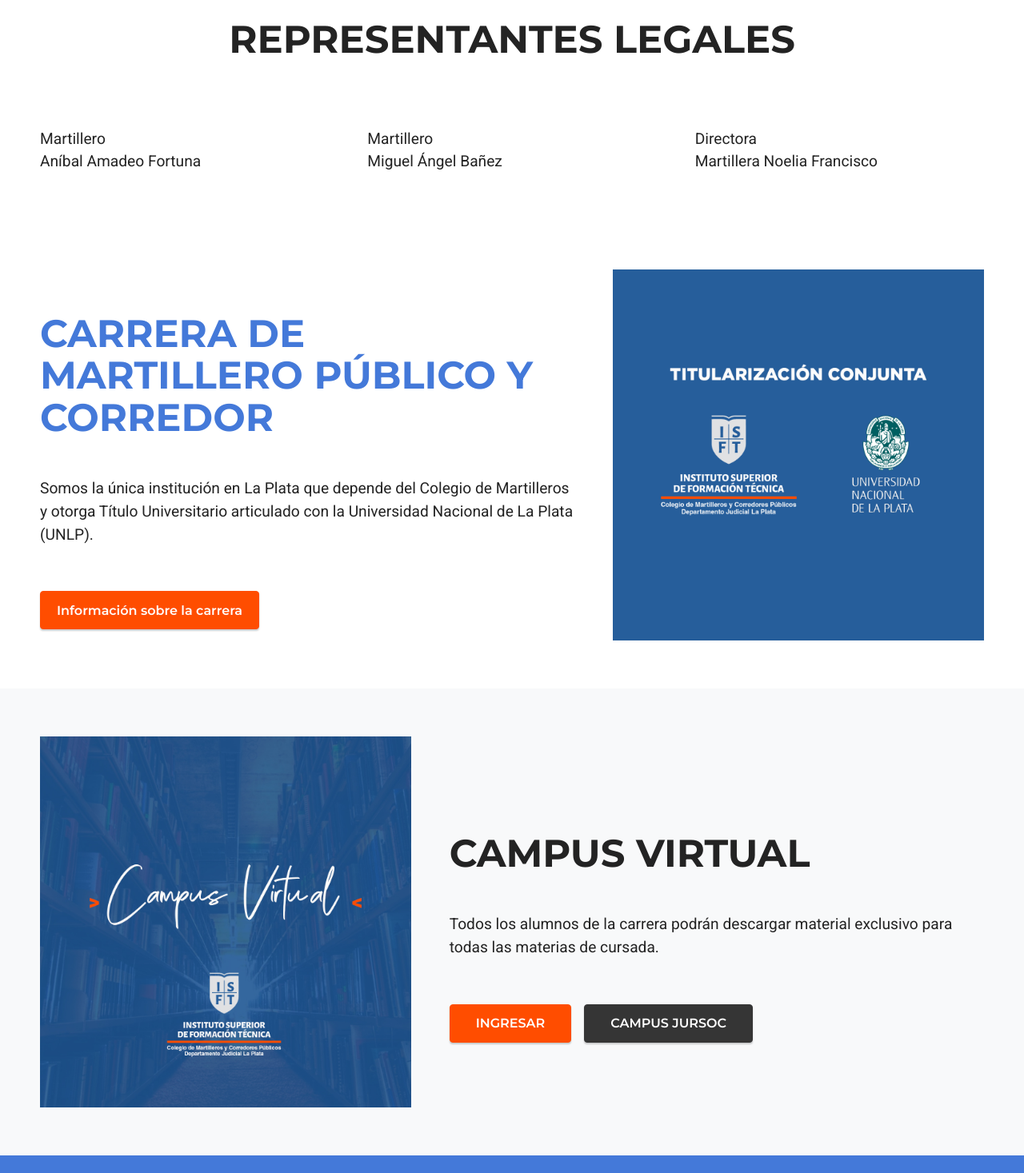
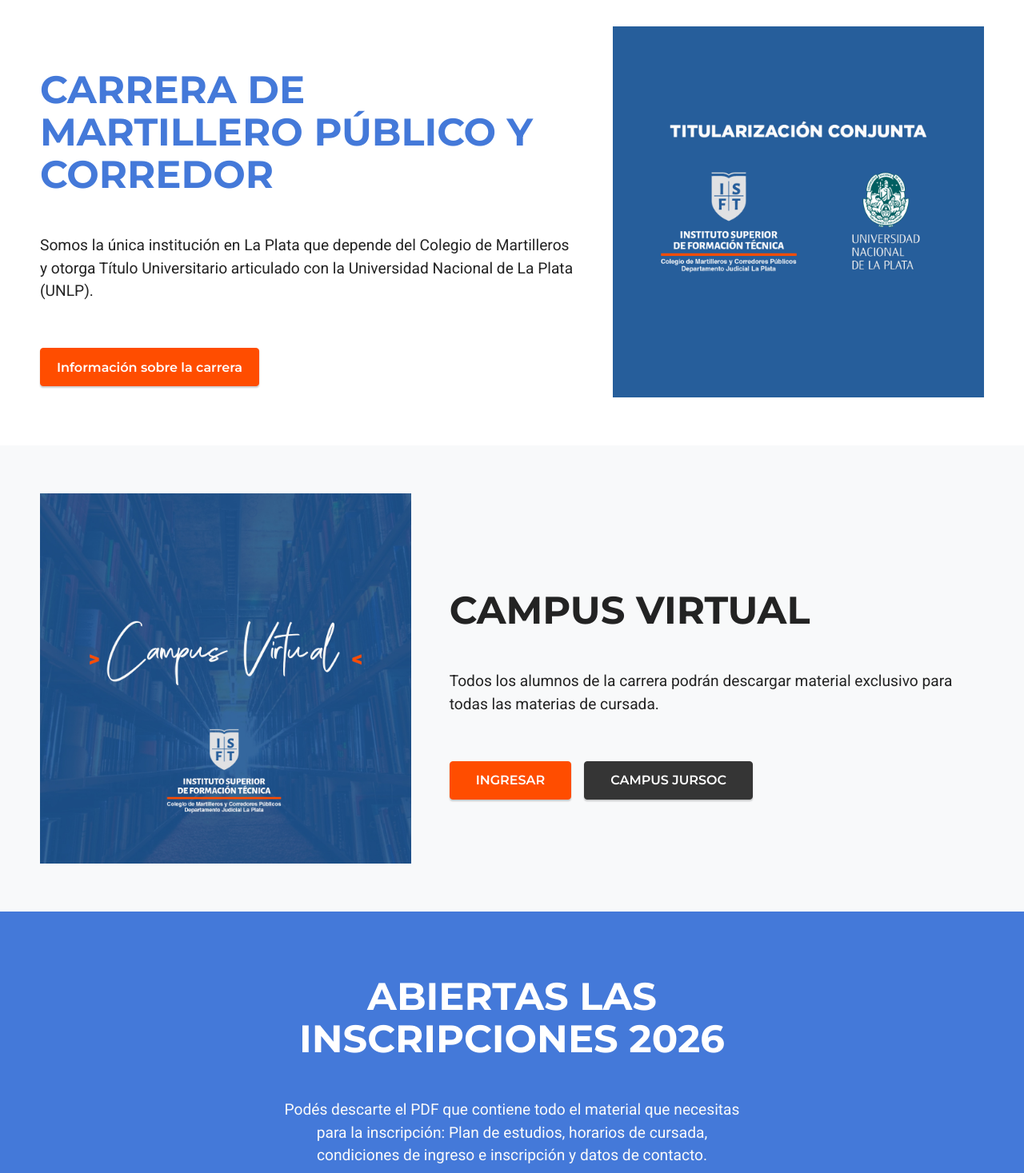
Before and after one commit to agusszarate/instituto-de-martilleros, a Next.js app: page / in a window 1280 px wide. Shown: the part 1330-2797 px from the top of the page at 80% size. Built offline with nearby package versions, Linux system fonts and the light colour scheme.

Commit message:
refactor header/responsive styles, adjust inscriptions layout/typography, remove RepresentativesSection and references

```diff
--- a/app/layout.tsx
+++ b/app/layout.tsx
@@ -54,6 +54,92 @@
               scroll-behavior: auto;
             }
           }
+
+          .ant-layout-header {
+            height: 80px !important;
+          }
+
+          .ant-layout-header img {
+            height: 70px !important;
+          }
+
+          .ant-layout-header .ant-typography {
+            display: none !important;
+          }
+
+          .ant-layout-header .ant-row {
+            padding: 0 20px !important;
+          }
+
+          .ant-layout-header a {
+            justify-content: center !important;
+          }
+
+          @media (min-width: 768px) {
+            .ant-layout-header {
+              height: 92.2px !important;
+            }
+
+            .ant-layout-header img {
+              height: 95px !important;
+            }
+
+            .ant-layout-header .ant-typography {
+              display: block !important;
+            }
+
+            .ant-layout-header .ant-row {
+              padding: 0 50px !important;
+            }
+
+            .ant-layout-header a {
+              justify-content: flex-start !important;
+            }
+          }
+
+          .inscriptions-title {
+            font-size: 32px !important;
+          }
+
+          .inscriptions-text {
+            font-size: 16px !important;
+          }
+
+          .inscriptions-button {
+            font-size: 14px !important;
+            padding-left: 24px !important;
+            padding-right: 24px !important;
+          }
+
+          @media (min-width: 576px) {
+            .inscriptions-title {
+              font-size: 40px !important;
+            }
+
+            .inscriptions-text {
+              font-size: 18px !important;
+            }
+
+            .inscriptions-button {
+              font-size: 15px !important;
+            }
+          }
+
+          @media (min-width: 768px) {
+            .inscriptions-title {
+              font-size: 48px !important;
+            }
+
+            .inscriptions-text {
+              font-size: 19.2px !important;
+            }
+
+            .inscriptions-button {
+              font-size: 16px !important;
+              padding-left: 32px !important;
+              padding-right: 32px !important;
+            }
+          }
         `}</style>
       </head>
       <body style={{ margin: 0, padding: 0 }}>
--- a/app/page.tsx
+++ b/app/page.tsx
@@ -4,7 +4,6 @@
 import { Typography, Space, Row, Col, Button } from "antd";
 import MainLayout from "@/components/Layout/MainLayout";
 import ValuesSection from "@/components/Sections/ValuesSection";
-import RepresentativesSection from "@/components/Sections/RepresentativesSection";
 import CareerSection from "@/components/Sections/CareerSection";
 import CampusSection from "@/components/Sections/CampusSection";
 import InscriptionsSection from "@/components/Sections/InscriptionsSection";
@@ -135,8 +134,6 @@
             NOSOTROS
           </Title>
           <ValuesSection />
-          <div style={{ margin: "60px 0 40px" }} />
-          <RepresentativesSection />
         </div>
       </section>
 
--- a/components/Layout/MainLayout.tsx
+++ b/components/Layout/MainLayout.tsx
@@ -41,7 +41,6 @@
           zIndex: 1000,
           background: "#ffffff",
           padding: "0",
-          height: "92.2px",
           boxShadow: "0 2px 8px rgba(0,0,0,0.06)",
           borderBottom: "1px solid #efefef",
         }}
@@ -49,9 +48,9 @@
         <Row
           justify="space-between"
           align="middle"
-          style={{ height: "100%", padding: "0 50px" }}
+          style={{ height: "100%", padding: "0 20px" }}
         >
-          <Col xs={18} md={14} lg={8}>
+          <Col xs={24} sm={24} md={14} lg={8}>
             <a
               href="#"
               onClick={(e) => {
@@ -64,13 +63,14 @@
                 alignItems: "center",
                 gap: "16px",
                 cursor: "pointer",
+                justifyContent: "center",
               }}
             >
               <img
                 src="/images/logo-instituto-5.png"
                 alt="ISFT"
                 style={{
-                  height: "95px",
+                  height: "70px",
                   width: "auto",
                   flexShrink: 0,
                 }}
@@ -86,6 +86,7 @@
                   textTransform: "uppercase",
                   lineHeight: 1.5,
                   whiteSpace: "nowrap",
+                  display: "none",
                 }}
               >
                 INSTITUTO SUPERIOR DE FORMACIÓN TÉCNICA
@@ -128,52 +129,11 @@
               }}
             />
           </Col>
-          {/* Mobile Menu Button */}
-          <Col xs={6} md={0} style={{ textAlign: "right" }}>
-            <Button
-              type="text"
-              icon={
-                <MenuOutlined style={{ fontSize: "24px", color: "#232323" }} />
-              }
-              onClick={() => setDrawerVisible(true)}
-            />
-          </Col>
         </Row>
       </AntHeader>
 
-      {/* Mobile Drawer */}
-      <Drawer
-        title="MENÚ"
-        placement="right"
-        onClose={() => setDrawerVisible(false)}
-        open={drawerVisible}
-      >
-        <Menu
-          mode="vertical"
-          items={menuItems.map((item) => ({
-            key: item.key,
-            label: (
-              <a
-                href={item.href}
-                onClick={(e) => {
-                  e.preventDefault();
-                  const target = document.querySelector(item.href);
-                  if (target) {
-                    target.scrollIntoView({ behavior: "smooth" });
-                  }
-                  setDrawerVisible(false);
-                }}
-              >
-                {item.label}
-              </a>
-            ),
-          }))}
-          style={{ border: "none" }}
-        />
-      </Drawer>
-
       {/* Content */}
-      <Content style={{ marginTop: "90px" }}>{children}</Content>
+      <Content style={{ marginTop: "80px" }}>{children}</Content>
 
       {/* Footer */}
       <AntFooter style={{ background: "#4479d9", padding: "45px 50px 75px" }}>
--- a/components/Sections/InscriptionsSection.tsx
+++ b/components/Sections/InscriptionsSection.tsx
@@ -14,19 +14,20 @@
       justify="center"
       style={{
         background: "#4479d9",
-        padding: "60px 50px",
+        padding: "40px 20px",
         margin: 0,
       }}
     >
-      <Col xs={24} md={16} lg={12} style={{ textAlign: "center" }}>
+      <Col xs={24} md={20} lg={16} xl={12} style={{ textAlign: "center" }}>
         <Space direction="vertical" size="large" style={{ width: "100%" }}>
           <Title
             level={2}
+            className="inscriptions-title"
             style={{
               color: "#ffffff",
               textAlign: "center",
-              marginBottom: "32px",
-              fontSize: "48px",
+              marginBottom: "24px",
+              fontSize: "32px",
               fontWeight: 700,
               fontFamily: '"Montserrat", sans-serif',
               textTransform: "uppercase",
@@ -36,12 +37,13 @@
             ABIERTAS LAS INSCRIPCIONES 2026
           </Title>
           <Paragraph
+            className="inscriptions-text"
             style={{
-              fontSize: "19.2px",
+              fontSize: "16px",
               color: "#fafafa",
               lineHeight: 1.5,
               textAlign: "center",
-              marginBottom: "48px",
+              marginBottom: "32px",
               fontFamily: '"Roboto", sans-serif',
             }}
           >
@@ -51,15 +53,15 @@
           </Paragraph>
           <Button
             size="large"
-            // icon={<DownloadOutlined />}
+            className="inscriptions-button"
             href="https://isftmartilleroslp.edu.ar/assets/files/ISFT-CARRERA2023.pdf"
             target="_blank"
             style={{
               height: "48px",
-              fontSize: "16px",
+              fontSize: "14px",
               fontWeight: 600,
-              paddingLeft: "32px",
-              paddingRight: "32px",
+              paddingLeft: "24px",
+              paddingRight: "24px",
               background: "#fafafa",
               borderColor: "#fafafa",
               color: "#7a7a7a",
--- a/components/Sections/RepresentativesSection.tsx
+++ /dev/null
@@ -1,69 +0,0 @@
-"use client";
-
-import React from "react";
-import { Row, Col, Typography, Space } from "antd";
-
-const { Title, Paragraph } = Typography;
-
-const RepresentativesSection: React.FC = () => {
-  const representatives = [
-    {
-      title: "Martillero",
-      name: "Aníbal Amadeo Fortuna",
-    },
-    {
-      title: "Martillero",
-      name: "Miguel Ángel Bañez",
-    },
-    {
-      title: "Directora",
-      name: "Martillera Noelia Francisco",
-    },
-  ];
-
-  return (
-    <Space direction="vertical" size="large" style={{ width: "100%" }}>
-      <Title
-        level={2}
-        style={{
-          color: "#232323",
-          marginBottom: "60px",
-          fontSize: "48px",
-          fontWeight: 700,
-          textAlign: "center",
-          fontFamily: '"Montserrat", sans-serif',
-          textTransform: "uppercase",
-          lineHeight: 1.1,
-        }}
-      >
-        REPRESENTANTES LEGALES
-      </Title>
-
-      <Row gutter={[48, 48]} justify="start">
-        {representatives.map((rep, index) => (
-          <Col xs={24} sm={12} lg={8} key={index}>
-            <div style={{ textAlign: "left" }}>
-              <Paragraph
-                style={{
-                  fontSize: "19.2px",
-                  lineHeight: 1.5,
-                  color: "#232323",
-                  textAlign: "left",
-                  marginBottom: 0,
-                  whiteSpace: "pre-line",
-                  fontFamily: '"Roboto", sans-serif',
-                }}
-              >
-                {rep.title}
-                <br />
-                {rep.name}
-              </Paragraph>
-            </div>
-          </Col>
-        ))}
-      </Row>
-    </Space>
-  );
-};
-
-export default RepresentativesSection;
```
Also changed, not shown: 1 other file (tests, documents, lock files or other folders).
